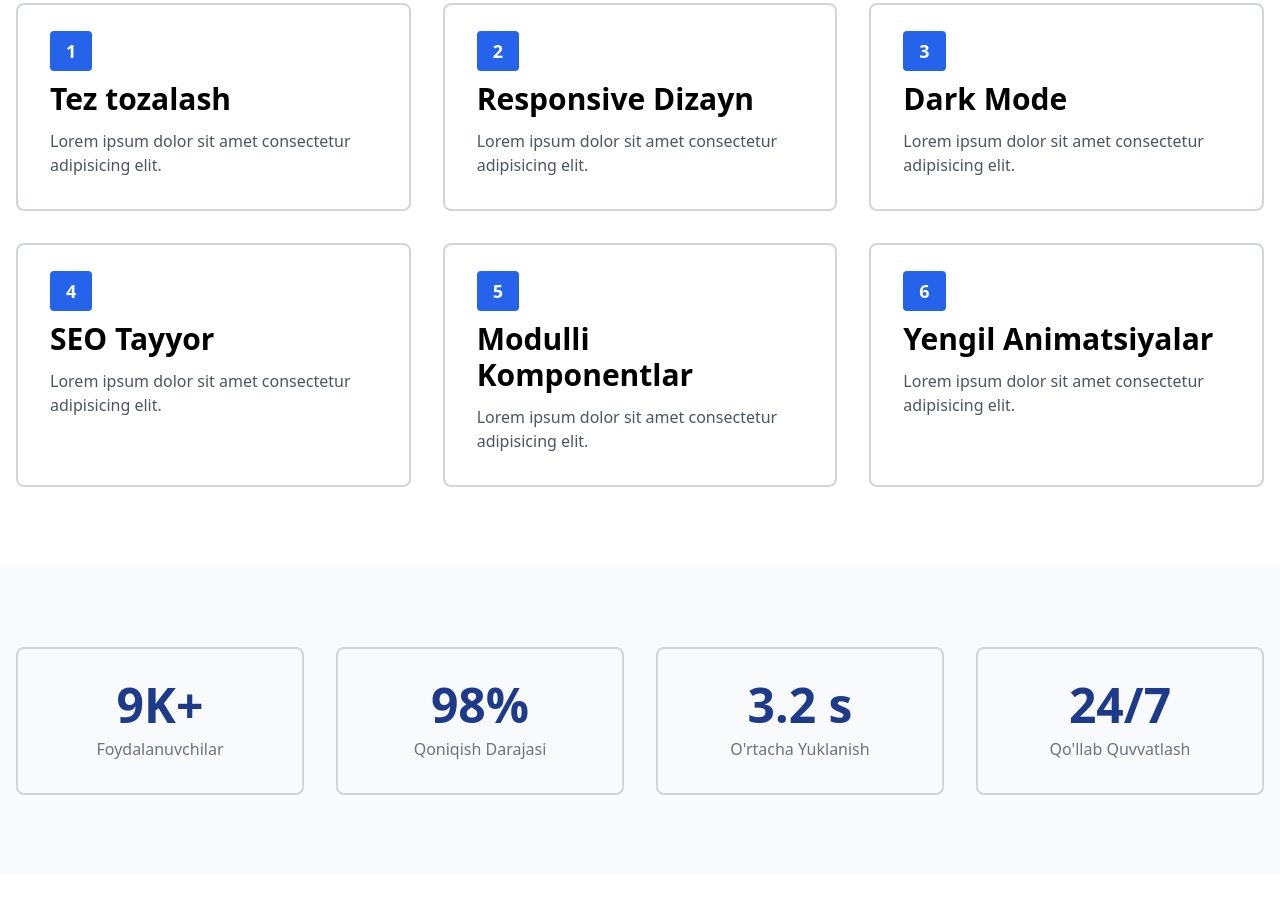
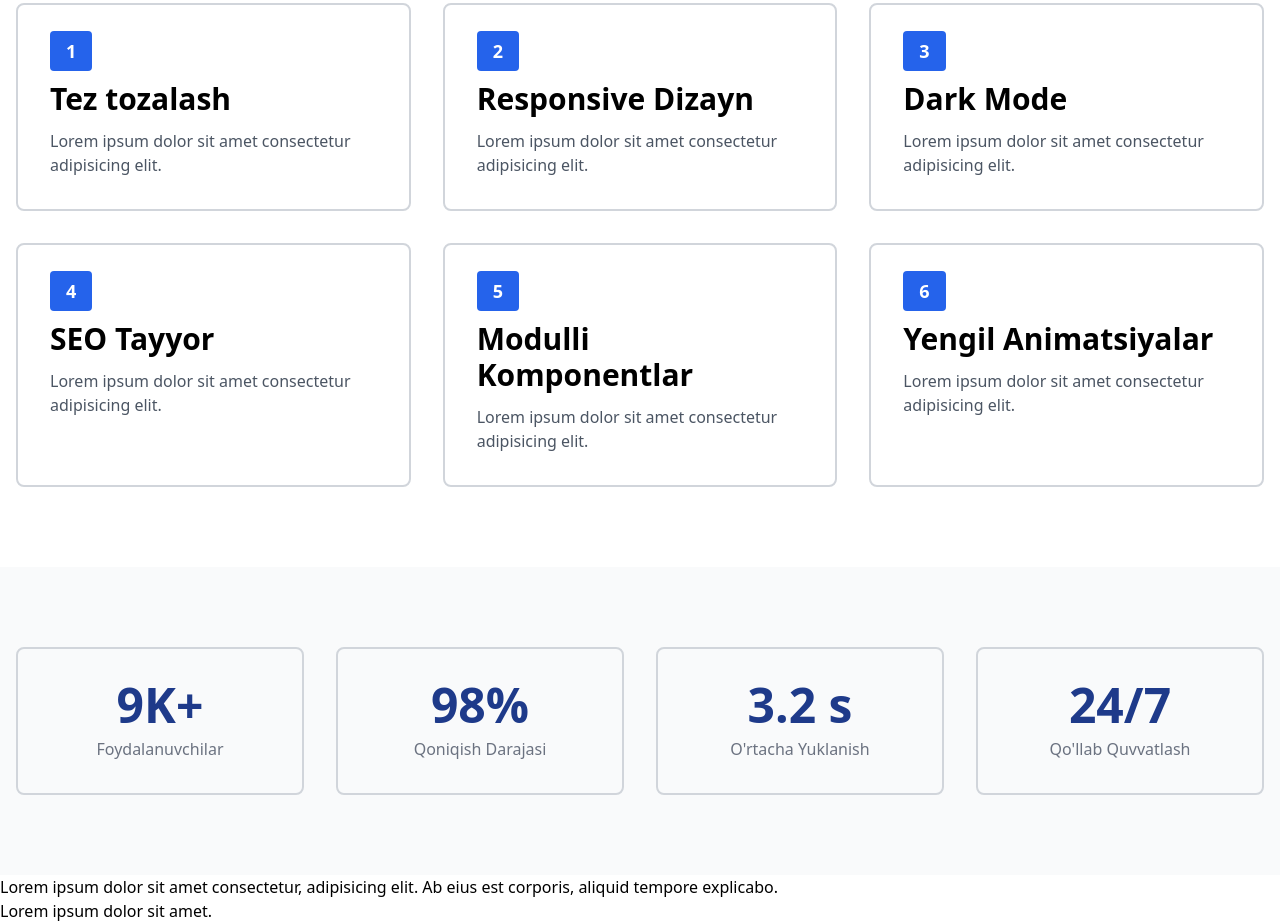
Before and after one commit to bekmurodshomurodov/portfolio, a website: page index.html in a window 1280 px wide. Shown: the part 929-1852 px from the top of the page. Before the commit the page ends 1804 px from the top, so only its background shows below. Drawn offline with nearby package versions, Linux system fonts and the light colour scheme.

Commit message:
loremqushim

```diff
--- a/index.html
+++ b/index.html
@@ -137,4 +137,9 @@
         </div>
     </section>
 
+    <section>
+        <p>Lorem ipsum dolor sit amet consectetur, adipisicing elit. Ab eius est corporis, aliquid tempore explicabo.</p>
+        <p>Lorem ipsum dolor sit amet.</p>
+    </section>
+
 </body></html>
```
